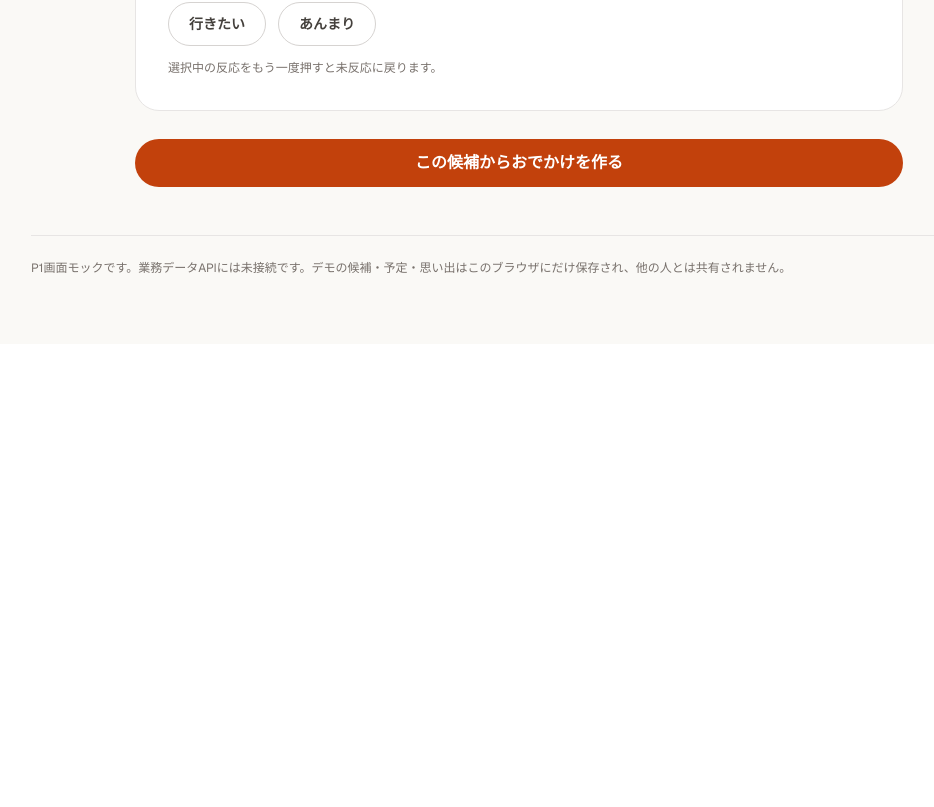
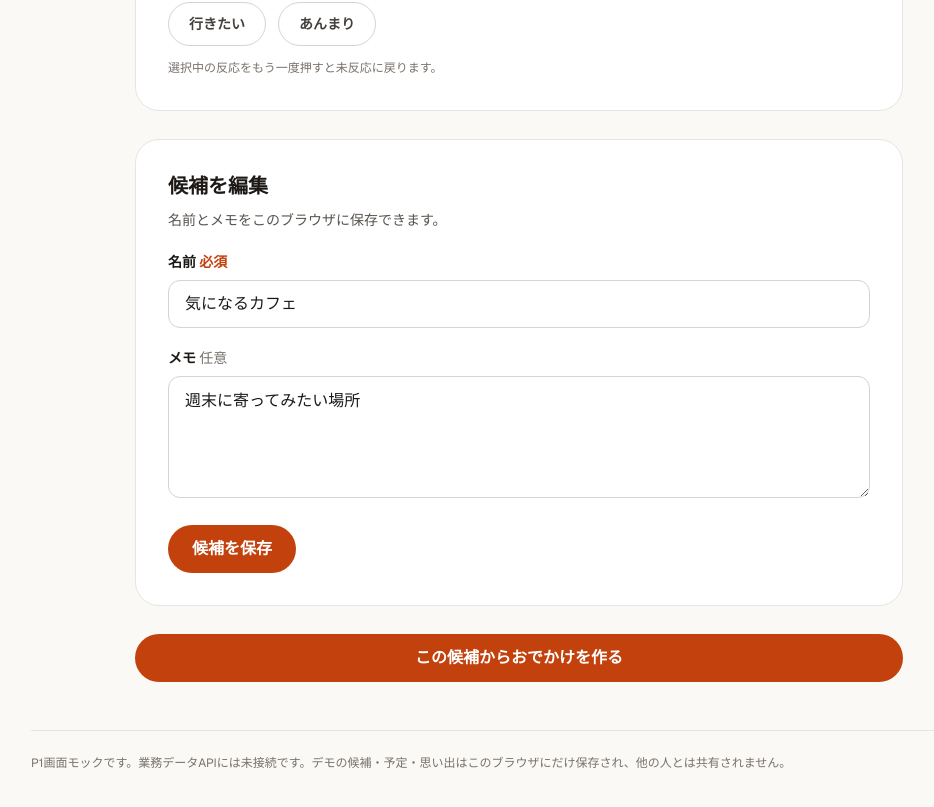
Before and after one commit to Gaku-Fujioka/ikopoke, a Next.js app: page /app/items/demo-item-cafe in a window 1280 px wide. Shown: the part 900-1707 px from the top of the page, without its empty margins (121-1055 px from the left). Before the commit the page ends 1244 px from the top, so only its background shows below. Built offline with nearby package versions, Linux system fonts and the light colour scheme.

Commit message:
Edit local candidate title and note

```diff
--- a/app/app/items/[itemId]/page.tsx
+++ b/app/app/items/[itemId]/page.tsx
@@ -2,12 +2,71 @@
 
 import Link from "next/link";
 import { useParams, useSearchParams } from "next/navigation";
-import { Suspense, useState } from "react";
+import { type FormEvent, Suspense, useRef, useState } from "react";
 import { ScreenState } from "@/components/flow/screen-state";
 import { messageFromError, useMockSnapshot } from "@/components/flow/use-mock-snapshot";
-import type { ReactionValue } from "@/lib/kokoiko/contracts";
+import type { Item, ReactionValue } from "@/lib/kokoiko/contracts";
 import { itemKindFromQuery, itemListHref, reactionFromQuery } from "@/lib/kokoiko/item-list-query";
 import { createMockRepository, MOCK_GROUP_ID, MOCK_MEMBER_ID } from "@/lib/kokoiko/mock-repository";
+
+function ItemEditForm({ item, reload }: { item: Item; reload: () => void }) {
+  const titleInputRef = useRef<HTMLInputElement>(null);
+  const submitting = useRef(false);
+  const [title, setTitle] = useState(item.title);
+  const [note, setNote] = useState(item.note);
+  const [error, setError] = useState<string | null>(null);
+  const [success, setSuccess] = useState("");
+  const [saving, setSaving] = useState(false);
+  const titleError = error === "名前を入力してください。";
+
+  function handleSubmit(event: FormEvent<HTMLFormElement>) {
+    event.preventDefault();
+    if (submitting.current) return;
+    if (!title.trim()) {
+      setError("名前を入力してください。");
+      setSuccess("");
+      titleInputRef.current?.focus();
+      return;
+    }
+    submitting.current = true;
+    setSaving(true);
+    setError(null);
+    setSuccess("");
+    try {
+      const updated = createMockRepository(window.localStorage).updateItem(MOCK_GROUP_ID, item.id, { title, note });
+      setTitle(updated.title);
+      setNote(updated.note);
+      reload();
+      setSuccess("候補を保存しました。");
+    } catch (cause) {
+      setError(messageFromError(cause));
+    } finally {
+      submitting.current = false;
+      setSaving(false);
+    }
+  }
+
+  return (
+    <section aria-labelledby="item-edit-title" className="rounded-3xl border border-stone-200 bg-white p-6 sm:p-8">
+      <h2 id="item-edit-title" className="text-xl font-semibold">候補を編集</h2>
+      <p className="mt-2 text-sm leading-6 text-stone-600">名前とメモをこのブラウザに保存できます。</p>
+      <form onSubmit={handleSubmit} noValidate className="mt-5 space-y-5">
+        <div className="space-y-2">
+          <label htmlFor="edit-item-title" className="block text-sm font-semibold">名前 <span className="text-orange-700">必須</span></label>
+          <input ref={titleInputRef} id="edit-item-title" value={title} onChange={(event) => { setTitle(event.target.value); if (titleError) setError(null); setSuccess(""); }} aria-required="true" aria-invalid={titleError} aria-describedby={titleError ? "edit-item-title-error" : undefined} className="min-h-12 w-full rounded-xl border border-stone-300 px-4 text-base focus-visible:outline-none focus-visible:ring-2 focus-visible:ring-orange-700" />
+          {titleError && <p id="edit-item-title-error" role="alert" className="text-sm font-medium text-red-700">{error}</p>}
+        </div>
+        <div className="space-y-2">
+          <label htmlFor="edit-item-note" className="block text-sm font-semibold">メモ <span className="font-normal text-stone-500">任意</span></label>
+          <textarea id="edit-item-note" value={note} onChange={(event) => { setNote(event.target.value); setSuccess(""); }} rows={4} className="w-full rounded-xl border border-stone-300 px-4 py-3 text-base focus-visible:outline-none focus-visible:ring-2 focus-visible:ring-orange-700" />
+        </div>
+        {error && !titleError && <p role="alert" className="text-sm font-medium text-red-700">保存できませんでした：{error}</p>}
+        {success && <p role="status" className="text-sm font-medium text-green-800">{success}</p>}
+        <button type="submit" disabled={saving} className="min-h-12 rounded-full bg-orange-700 px-6 font-semibold text-white hover:bg-orange-800 focus-visible:outline-none focus-visible:ring-2 focus-visible:ring-orange-700 focus-visible:ring-offset-2 disabled:cursor-wait disabled:opacity-60">{saving ? "保存中…" : "候補を保存"}</button>
+      </form>
+    </section>
+  );
+}
 
 function ItemDetailContent() {
   const { itemId } = useParams<{ itemId: string }>();
@@ -70,6 +129,7 @@ function ItemDetailContent() {
             {actionError && <p role="alert" className="mt-4 text-sm text-red-700">{actionError}</p>}
             {success && <p role="status" className="mt-4 text-sm text-green-800">{success}</p>}
           </section>
+          <ItemEditForm key={item.id} item={item} reload={reload} />
           <Link href={`/app/outings/new?itemId=${encodeURIComponent(item.id)}`} className="inline-flex min-h-12 w-full items-center justify-center rounded-full bg-orange-700 px-6 font-semibold text-white hover:bg-orange-800 focus-visible:outline-none focus-visible:ring-2 focus-visible:ring-orange-700 focus-visible:ring-offset-2">この候補からおでかけを作る</Link>
         </>
       )}
--- a/lib/kokoiko/contracts.ts
+++ b/lib/kokoiko/contracts.ts
@@ -69,6 +69,11 @@ export interface NewItem {
   note?: string;
 }
 
+export interface ItemEdits {
+  title: string;
+  note: string;
+}
+
 export interface NewOuting {
   title: string;
   date?: string | null;
@@ -89,6 +94,7 @@ export interface MemoryEdits {
 export interface KokoikoRepository {
   read(groupId: Id): KokoikoSnapshot;
   createItem(groupId: Id, input: NewItem): Item;
+  updateItem(groupId: Id, itemId: Id, edits: ItemEdits): Item;
   setReaction(groupId: Id, itemId: Id, memberId: Id, value: ReactionValue | null): Item;
   createOuting(groupId: Id, input: NewOuting): Outing;
   addItemToOuting(groupId: Id, outingId: Id, itemId: Id): Outing;
--- a/lib/kokoiko/mock-repository.ts
+++ b/lib/kokoiko/mock-repository.ts
@@ -1,6 +1,7 @@
 import type {
   Id,
   Item,
+  ItemEdits,
   KokoikoRepository,
   KokoikoSnapshot,
   Memory,
@@ -174,6 +175,17 @@ export function createMockRepository(storage: Storage): KokoikoRepository {
         return item;
       });
     },
+    updateItem(groupId, itemId, edits: ItemEdits) {
+      return update(groupId, (snapshot) => {
+        const item = findItem(snapshot, groupId, itemId);
+        if (typeof edits.title !== "string" || typeof edits.note !== "string") {
+          throw new Error("候補の入力が正しくありません。");
+        }
+        item.title = requiredTitle(edits.title);
+        item.note = edits.note.trim();
+        return item;
+      });
+    },
     setReaction(groupId, itemId, memberId, value: ReactionValue | null) {
       return update(groupId, (snapshot) => {
         const item = findItem(snapshot, groupId, itemId);
```
Also changed, not shown: 3 other files (tests, documents, lock files or other folders).
